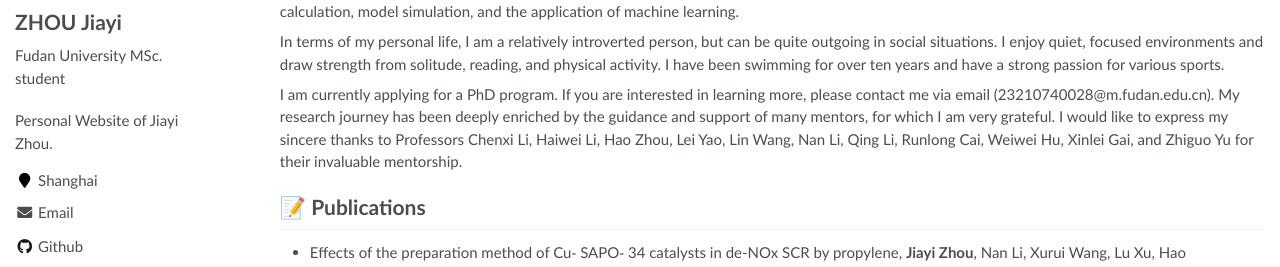
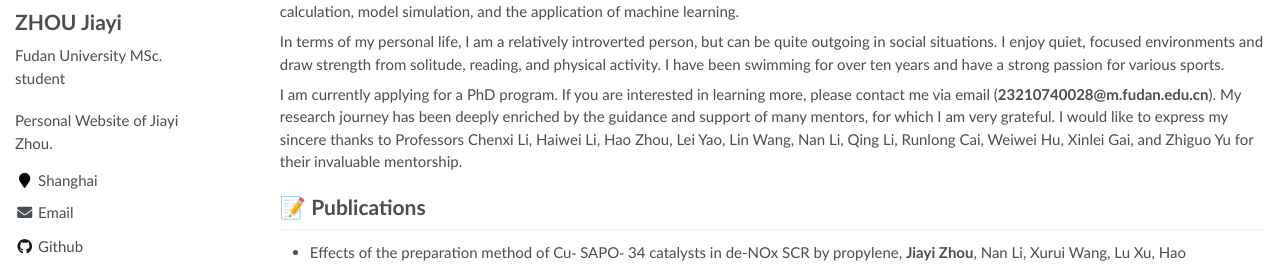
Before and after one commit to jiayizhou1022/jiayizhou1022.github.io, a Jekyll site: the page built from _pages/about.md, in a window 1280 px wide and 900 px high. Shown: the part 346-613 px from the top of the window. Built offline with Jekyll 4.4.1, drawn with Linux system fonts in a browser that asks for light colours.

```diff
--- a/_pages/about.md
+++ b/_pages/about.md
@@ -27,7 +27,7 @@ After graduating with top honors, I was admitted to Fudan University as a gradua
 
 In terms of my personal life, I am a relatively introverted person, but can be quite outgoing in social situations. I enjoy quiet, focused environments and draw strength from solitude, reading, and physical activity. I have been swimming for over ten years and have a strong passion for various sports.
 
-I am currently applying for a PhD program. If you are interested in learning more, please contact me via email (23210740028@m.fudan.edu.cn). My research journey has been deeply enriched by the guidance and support of many mentors, for which I am very grateful. I would like to express my sincere thanks to Professors Chenxi Li, Haiwei Li, Hao Zhou, Lei Yao, Lin Wang, Nan Li, Qing Li, Runlong Cai, Weiwei Hu, Xinlei Gai, and Zhiguo Yu for their invaluable mentorship.
+I am currently applying for a PhD program. If you are interested in learning more, please contact me via email (**23210740028@m.fudan.edu.cn**). My research journey has been deeply enriched by the guidance and support of many mentors, for which I am very grateful. I would like to express my sincere thanks to Professors Chenxi Li, Haiwei Li, Hao Zhou, Lei Yao, Lin Wang, Nan Li, Qing Li, Runlong Cai, Weiwei Hu, Xinlei Gai, and Zhiguo Yu for their invaluable mentorship.
 
 
 <!-- I am just a rookie, I wanna record some of my progress on this website
```
